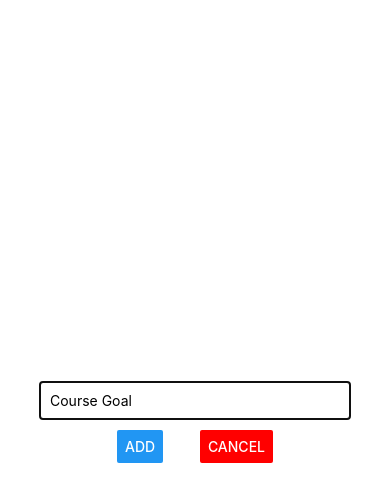
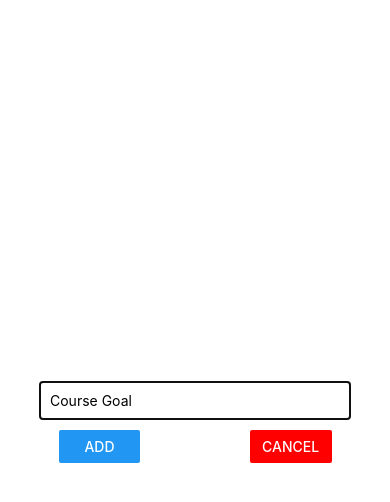
Before and after one commit to leila100/FirstReactNativeApp, a React Native app: screen / in a window 390 px wide. Both pictures are taken after a click on the button "ADD NEW GOAL". Shown: the top 502 px of the page. Built offline with nearby package versions, Linux system fonts and the light colour scheme.

Commit message:
Change width of buttons

```diff
--- a/components/GoalInput.js
+++ b/components/GoalInput.js
@@ -18,8 +18,12 @@ const GoalInput = props => {
       <View style={styles.entry}>
         <TextInput placeholder='Course Goal' style={styles.textInput} onChangeText={inputHandler} value={goal} />
         <View style={styles.buttons}>
-          <Button title='ADD' onPress={onAdd} />
-          <Button title='CANCEL' onPress={props.onCancel} color='red' />
+          <View style={styles.button}>
+            <Button title='ADD' onPress={onAdd} />
+          </View>
+          <View style={styles.button}>
+            <Button title='CANCEL' onPress={props.onCancel} color='red' />
+          </View>
         </View>
       </View>
     </Modal>
@@ -28,7 +32,8 @@ const GoalInput = props => {
 const styles = StyleSheet.create({
   entry: { flex: 1, justifyContent: "center", alignItems: "center" },
   textInput: { borderColor: "black", borderWidth: 1, padding: 10, width: "80%", marginBottom: 10 },
-  buttons: { flexDirection: "row", justifyContent: "space-between", alignItems: "center", width: "40%" }
+  buttons: { flexDirection: "row", justifyContent: "space-between", alignItems: "center", width: "70%" },
+  button: { width: "30%" }
 });
 
 export default GoalInput;
```
